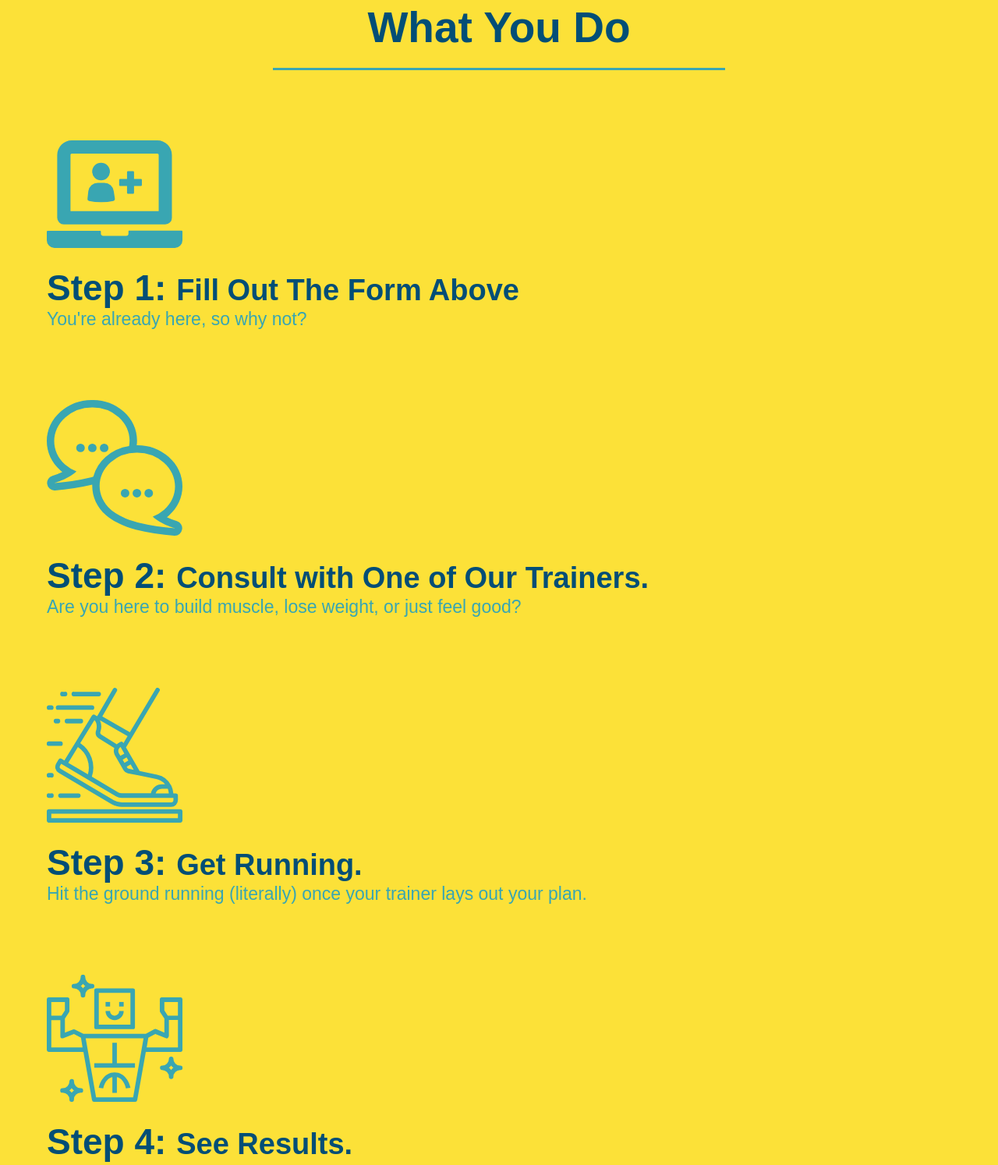
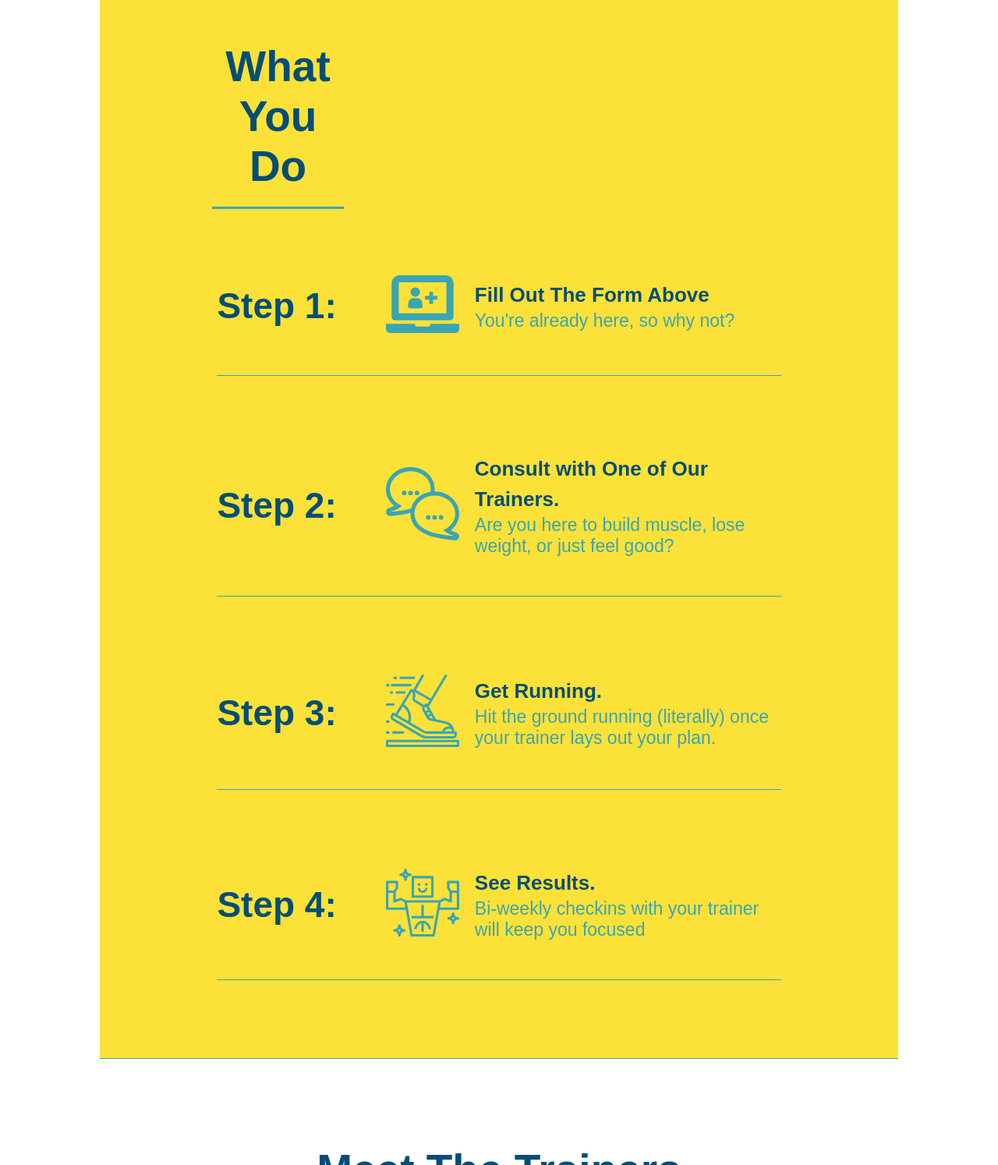
Before and after one commit to BahamJustin/run-buddy, a plain HTML site: page index.html in a window 1280 px wide. Shown: the part 1303-2797 px from the top of the page at 78% size. Drawn offline with Linux system fonts and the light colour scheme; files whose address does not match are found by name.

Commit message:
add flexbox to steps

```diff
--- a/assets/css/style.css
+++ b/assets/css/style.css
@@ -152,6 +152,14 @@ section {
 
 .steps {
     background: #fce138;
+    margin: 50px auto;
+    padding-bottom: 50px;
+    width: 80%;
+    border-bottom: 1px solid #39a6b2;
+    display: flex;
+    flex-wrap: wrap;
+    align-items: center;
+    justify-content: space-between;
 }
 
 .section-title {
@@ -181,28 +189,41 @@ section {
     border-color: #39a6b2;
   }
 
-.steps div {
-    margin-bottom: 80px;
-  }
-
-.steps img {
-    width: 15%;
-    margin: 10px 0;
-  }
-
 .steps h3 {
     color: #024e76;
     font-size: 46px;
-    margin-top: 10px;
+    flex: 1 30%;
+  }
+
+  .steps-text {
+    flex: 12;
+  }
+
+  .steps-text h4 {
+    font-size: 26px;
+    line-height: 1.5;
+    color: #024e76;
+  }
+
+  .steps-info {
+    flex: 2 70%;
+    display: flex;
+    flex-wrap: wrap;
+    align-items: center;
+  }
+
+  .steps-img {
+    flex: 1 12%;
+    margin-right: 20px;
+  }
+
+  .steps-img img {
+    max-width: 100%;
   }
 
 .steps p {
     color: #39a6b2;
     font-size: 23px;
-  }
-
-  .steps span {
-    font-size: 38px;
   }
 
   .trainers {
--- a/index.html
+++ b/index.html
@@ -89,25 +89,53 @@
             <div class="flexbox-row">
                 <h2 class="section-title secondary-border">What You Do</h2>
             </div>
-            <div>
+            <div class="steps">
+                <h3>Step 1: </h3>
+                    <div class="steps-info">
+                        <div class="steps-img">
                             <img src="assets\images\step-1.svg" alt="" />
-                <h3>Step 1: <span>Fill Out The Form Above</span></h3>
+                        </div>
+                        <div class="steps-text">
+                            <h4>Fill Out The Form Above</h4>
                             <p>You're already here, so why not?</p>
                         </div>
-            <div>
+                    </div>
+            </div>
+            <div class="steps">
+               <h3>Step 2: </h3>
+                    <div class="steps-info">
+                        <div class="steps-img">
                             <img src="assets\images\step-2.svg" alt="" />
-                <h3>Step 2: <span>Consult with One of Our Trainers.</span></h3>
+                        </div>
+                        <div class="steps-text">
+                            <h4>Consult with One of Our Trainers.</h4>
                             <p>Are you here to build muscle, lose weight, or just feel good?</p>
                     </div>
-            <div>
+                </div>
+            </div>
+            <div class="steps">
+                <h3>Step 3: </h3>
+                <div class="steps-info">
+                    <div class="steps-img">
                         <img src="assets\images\step-3.svg" alt="" />
-                <h3>Step 3: <span>Get Running.</span></h3>
+                    </div>
+                    <div class="steps-text">
+                        <h4>Get Running.</h4>
                         <p>Hit the ground running (literally) once your trainer lays out your plan.</p>
                     </div>
-            <div>
+                </div>
+            </div>
+            <div class="steps">
+                <h3>Step 4: </h3>
+                <div class="steps-info">
+                    <div class="steps-img">
                         <img src="assets\images\step-4.svg" alt="" />
-                <h3>Step 4: <span>See Results.</span></h3>
+                    </div>
+                    <div class="steps-text">
+                        <h4>See Results.</h4>
                         <p>Bi-weekly checkins with your trainer will keep you focused</p>
+                    </div>
+                </div>
             </div>
         </section>
 
```
Lines whose indentation alone changed are shown as unchanged.
